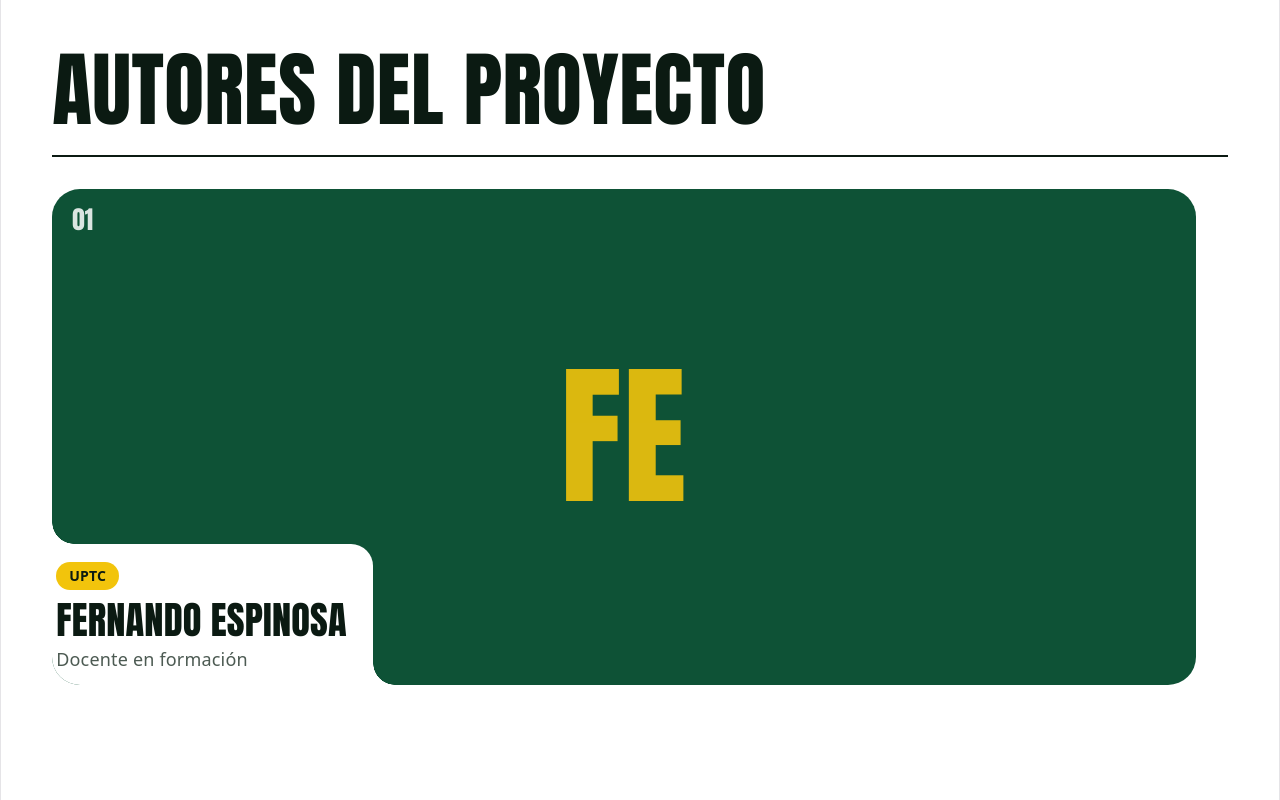
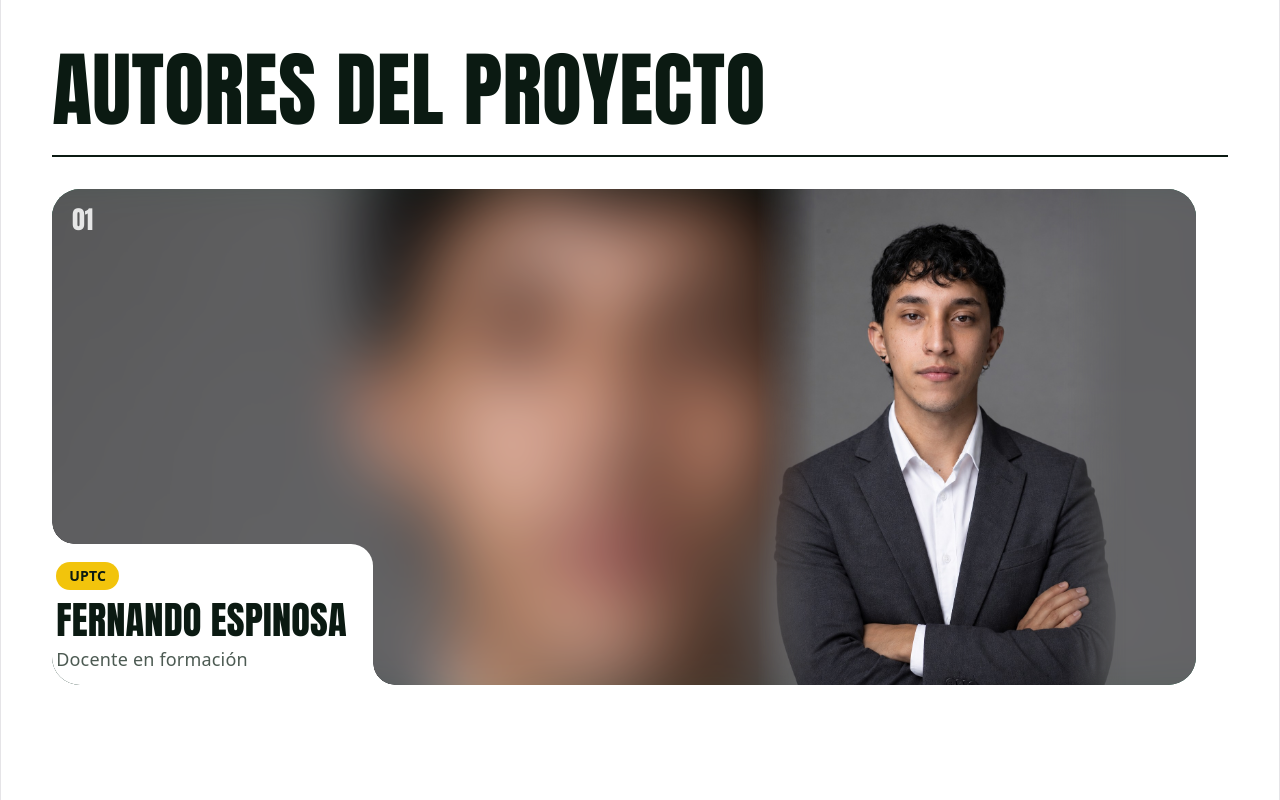
Before and after one commit to RyukUchihaGM/respositorycolboyuptc, a React (Vite) app: page / in a window 1280 px wide. Shown: the part 2118-2918 px from the top of the page. Built offline with nearby package versions, Linux system fonts and the light colour scheme.

Commit message:
Changes Authors Photos

```diff
--- a/src/components/Authors.css
+++ b/src/components/Authors.css
@@ -138,6 +138,42 @@
 .portrait.is-active .portrait__media img {
   filter: none;
   scale: 1;
+}
+
+/* Fondo desenfocado: solo se ve cuando el retrato está abierto en computador */
+.portrait__media img.portrait__bg,
+.portrait.is-active .portrait__media img.portrait__bg {
+  position: absolute;
+  inset: 0;
+  filter: blur(28px) saturate(1.1) brightness(0.9);
+  scale: 1.2;
+  opacity: 0;
+  transition: opacity 500ms ease-out;
+}
+
+/* La foto ocupa exactamente el alto y ancho del retrato */
+.portrait__media img.portrait__photo {
+  position: absolute;
+  inset: 0;
+}
+
+@media (min-width: 761px) {
+  /* Abierto: la foto se ve completa (sin recortar) alineada a la derecha */
+  .portrait.is-active .portrait__media img.portrait__photo {
+    inset: 0 6% 0 auto;      /* pegada a la derecha, con todo el alto */
+    width: auto;
+    height: 100%;
+    max-width: 70%;
+    object-fit: cover;
+    object-position: center top;
+    /* bordes laterales difuminados para fundirse con el fondo */
+    -webkit-mask-image: linear-gradient(to right, transparent, #000 16%, #000 84%, transparent);
+    mask-image: linear-gradient(to right, transparent, #000 16%, #000 84%, transparent);
+  }
+
+  .portrait.is-active .portrait__media img.portrait__bg {
+    opacity: 1;
+  }
 }
 
 /* Velo oscuro sobre las fotos de los retratos cerrados, para leer el nombre */
--- a/src/components/Authors.jsx
+++ b/src/components/Authors.jsx
@@ -1,25 +1,29 @@
 import { useState } from 'react'
 import './Authors.css'
+import fotoFernando from '../assets/authors/fernando.jpeg'
+// Cuando tengas las otras fotos en src/assets/authors/, quita las dos barras (//)
+// de estas líneas y de las líneas "photo" de abajo. Revisa que la extensión coincida.
+// import fotoRosa from '../assets/authors/rosa.jpeg'
+// import fotoAdriana from '../assets/authors/adriana.jpeg'
 
-// Fotos: guárdalas en src/assets/authors/ (verticales, con la cara en el tercio superior)
-// e impórtalas aquí, por ejemplo:
-//   import fotoFernando from '../assets/authors/fernando.jpg'
-// Luego agrega  photo: fotoFernando  al docente. Sin foto se muestran sus iniciales.
 const authors = [
   {
     name: 'Fernando Espinosa',
     role: 'Docente en formación',
     org: 'UPTC',
+    photo: fotoFernando,
   },
   {
     name: 'Rosa Elena Arévalo',
     role: 'Docente directora de práctica',
     org: 'Colegio de Boyacá',
+    // photo: fotoRosa,
   },
   {
     name: 'Adriana Sandoval',
     role: 'Docente directora',
     org: 'UPTC',
+    // photo: fotoAdriana,
   },
 ]
 
@@ -63,7 +67,12 @@ function Authors() {
 
                 <div className="portrait__media" aria-hidden="true">
                   {a.photo ? (
-                    <img src={a.photo} alt="" loading="lazy" decoding="async" />
+                    <>
+                      {/* Fondo: la misma foto desenfocada para rellenar el espacio */}
+                      <img className="portrait__bg" src={a.photo} alt="" loading="lazy" decoding="async" />
+                      {/* Foto completa */}
+                      <img className="portrait__photo" src={a.photo} alt="" loading="lazy" decoding="async" />
+                    </>
                   ) : (
                     <span className="portrait__initials">{initialsOf(a.name)}</span>
                   )}
```
Also changed, not shown: src/assets/authors/fernando.jpeg (added).
